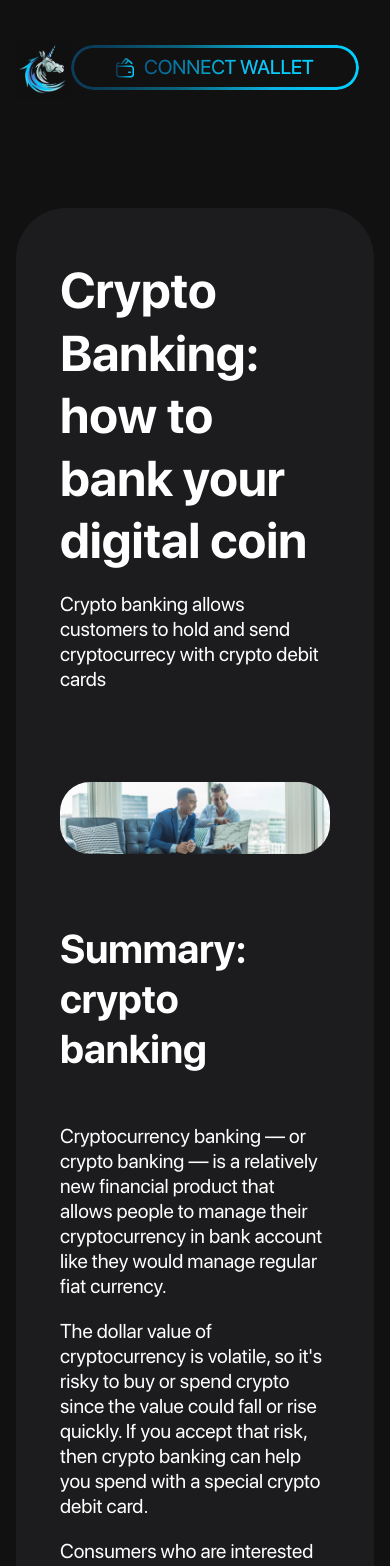
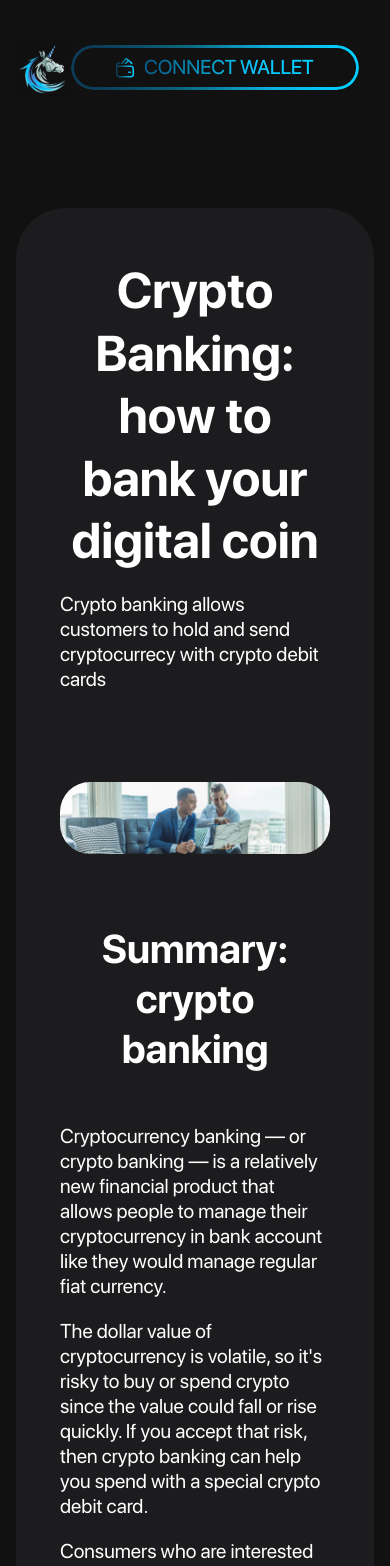
Before and after one commit to Credit-is-First/defi-pool-vc, a React (Create React App) app: page /blog-article in a window 390 px wide. Shown: the top 1566 px of the page. Built offline with nearby package versions, Linux system fonts and the light colour scheme.

Commit message:
mobile responsive in blog page

```diff
--- a/src/pages/Blog/index.tsx
+++ b/src/pages/Blog/index.tsx
@@ -7,12 +7,14 @@ function BlogPage() {
   return (
     <>
       <div className='bg-card rounded-[50px] mt-[57px] px-11 pt-[51px] pb-[157px]'>
-        <h3 className='max-w-[650px]'>Crypto Banking: how to bank your digital coin</h3>
+        <h3 className='max-w-[650px] text-center sm:text-left'>
+          Crypto Banking: how to bank your digital coin
+        </h3>
         <div className='mt-[20px]'>
           Crypto banking allows customers to hold and send cryptocurrecy with crypto debit cards
         </div>
         <img className='rounded-[30px] mt-[90px]' src={blogBankSrc} alt='blog bank' />
-        <h4 className='mt-[70px]'>Summary: crypto banking</h4>
+        <h4 className='mt-[70px] text-center sm:text-left'>Summary: crypto banking</h4>
         <div className='grid grid-flow-row gap-[20px] mt-[50px]'>
           <span>
             Cryptocurrency banking — or crypto banking — is a relatively new financial product that
@@ -40,7 +42,7 @@ function BlogPage() {
             well as their benefits and barriers.
           </span>
         </div>
-        <h4 className='mt-[112px]'>What is crypto banking?</h4>
+        <h4 className='mt-[112px] text-center sm:text-left'>What is crypto banking?</h4>
         <div className='mt-[50px]'>
           The term crypto banking could be considered a misnomer, since the exchange companies and
           firms that offer these services aren&apos;t technically banks, but it generally refers to
@@ -48,7 +50,7 @@ function BlogPage() {
           kind of banking mostly just allows people to hold their funds in a digital wallet or spend
           it like they would spend traditional money.
         </div>
-        <h4 className='mt-[91px]'>Benefits of crypto banking</h4>
+        <h4 className='mt-[91px] text-center sm:text-left'>Benefits of crypto banking</h4>
         <div className='mt-[50px]'>
           At this time, the main benefit of this kind of banking is cryptocurrency debit cards. They
           allow you to use your digital coin balance like any other currency to make everyday
@@ -64,7 +66,7 @@ function BlogPage() {
           many regular debit cards are.
         </div>
       </div>
-      <h4 className='text-shadow mt-[96px]'>You can also like</h4>
+      <h4 className='text-shadow mt-[96px] text-center sm:text-left'>You can also like</h4>
       <BaseCarousel className='mt-[70px] mb-[52px]'>
         <BlogCarouselItem />
         <BlogCarouselItem />
```
